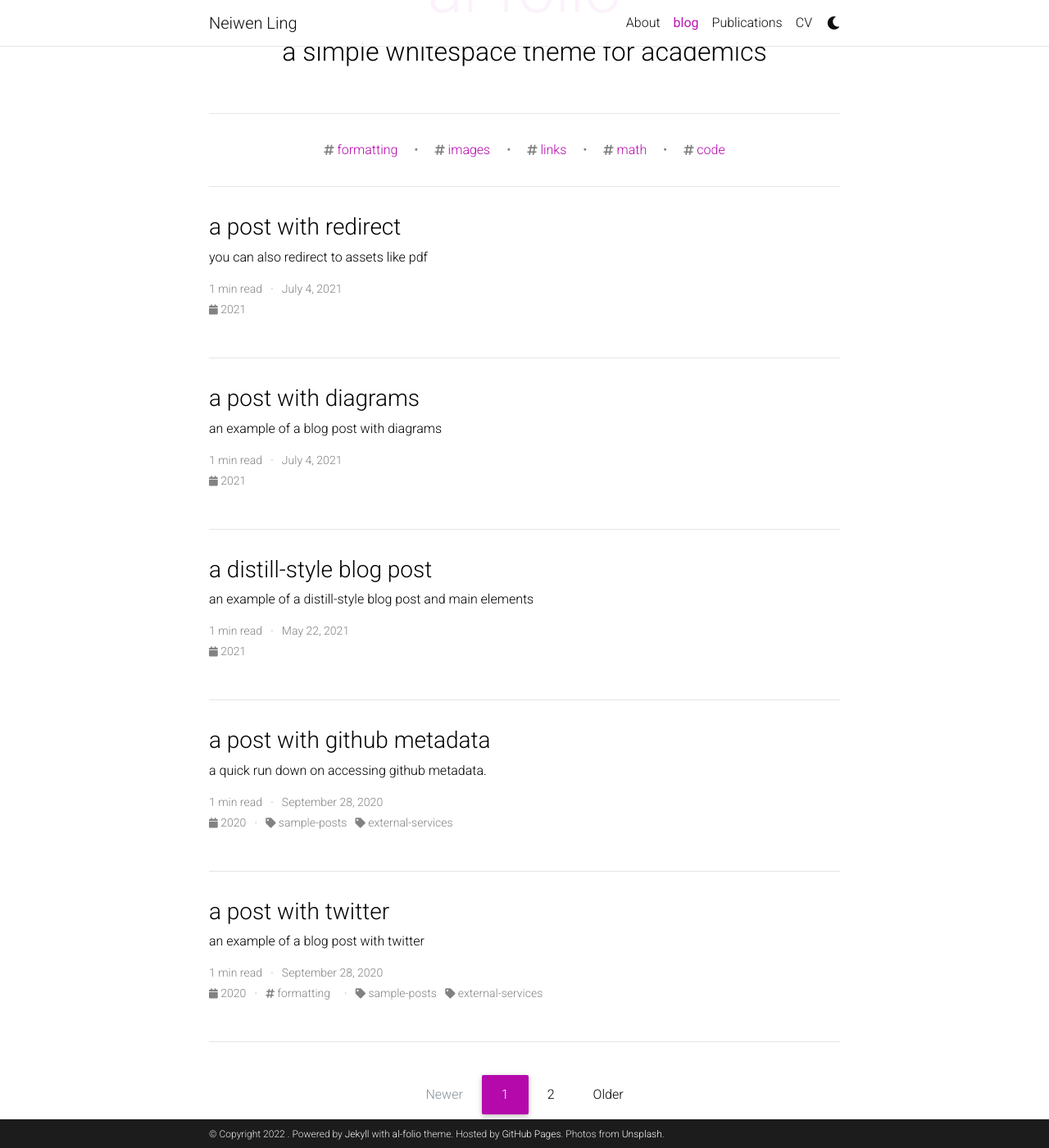
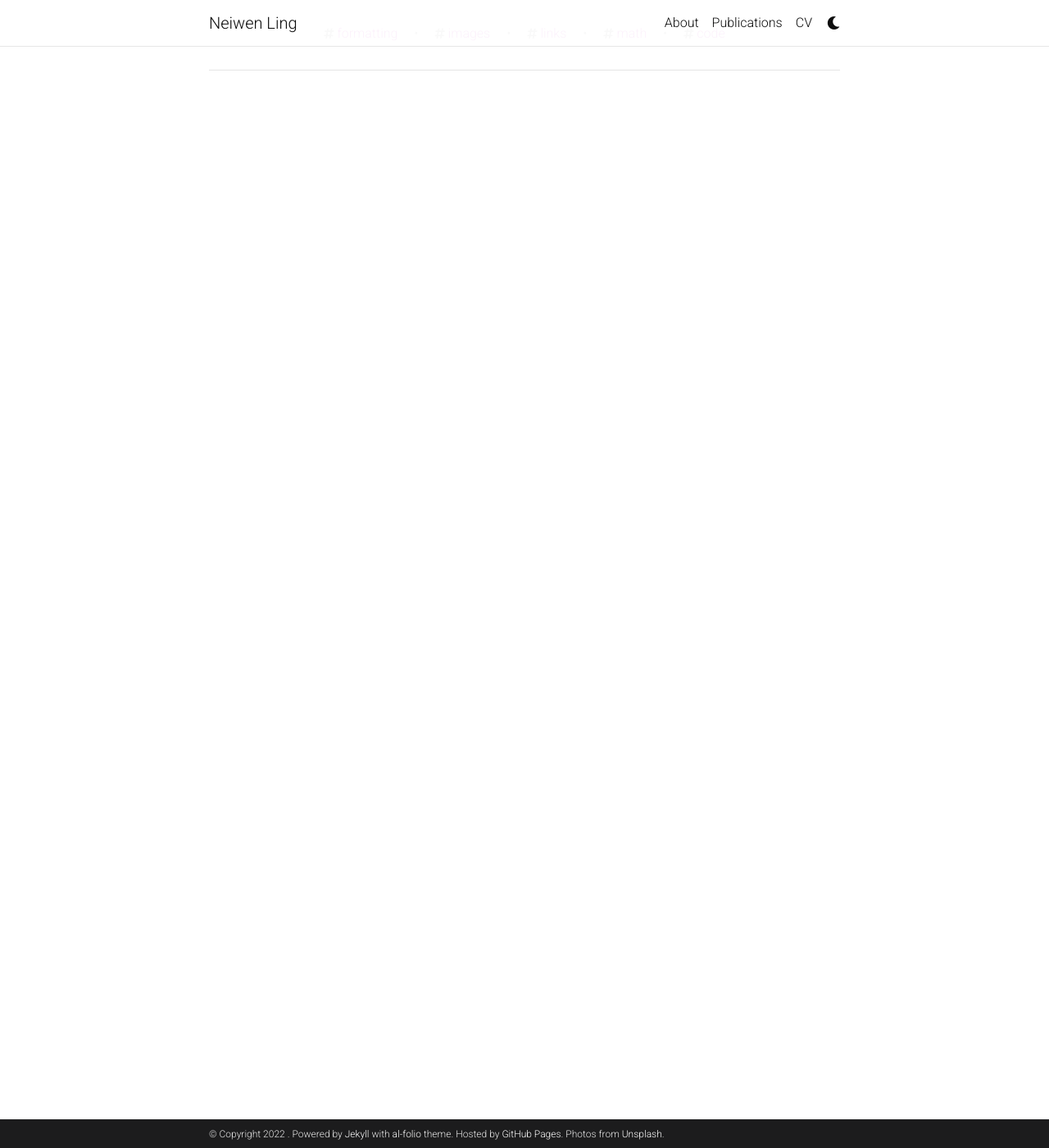
Before and after one commit to Neawhen/neiwen.github.io, a Jekyll site: the page built from blog/index.html, in a window 1280 px wide and 1400 px high, scrolled down 196 px. Shown: the whole window at 82% size. Built offline with Jekyll 4.4.1, drawn with Linux system fonts in a browser that asks for light colours; full-size pictures stand in for the smaller copies a plugin makes; the list of posts is cut into pages by our own code; comment, search, counter and statistics services are not loaded; a style sheet for code colours, icons or effects is not loaded.

Commit message:
remove blog

```diff
--- a/_config.yml
+++ b/_config.yml
@@ -109,17 +109,17 @@
 # Blog
 # -----------------------------------------------------------------------------
 
-blog_name: al-folio # blog_name will be displayed in your blog page
-blog_nav_title: blog # your blog must have a title for it to be displayed in the nav bar
-blog_description: a simple whitespace theme for academics
-permalink: /blog/:year/:title/
+# blog_name: al-folio # blog_name will be displayed in your blog page
+# blog_nav_title: blog # your blog must have a title for it to be displayed in the nav bar
+# blog_description: a simple whitespace theme for academics
+# permalink: /blog/:year/:title/
 
-# Pagination
-pagination:
-  enabled: true
+# # Pagination
+# pagination:
+#   enabled: true
 
-# Comments
-disqus_shortname: al-folio # put your disqus shortname
+# # Comments
+# disqus_shortname: al-folio # put your disqus shortname
 # https://help.disqus.com/en/articles/1717111-what-s-a-shortname
 
 # External sources.
```
